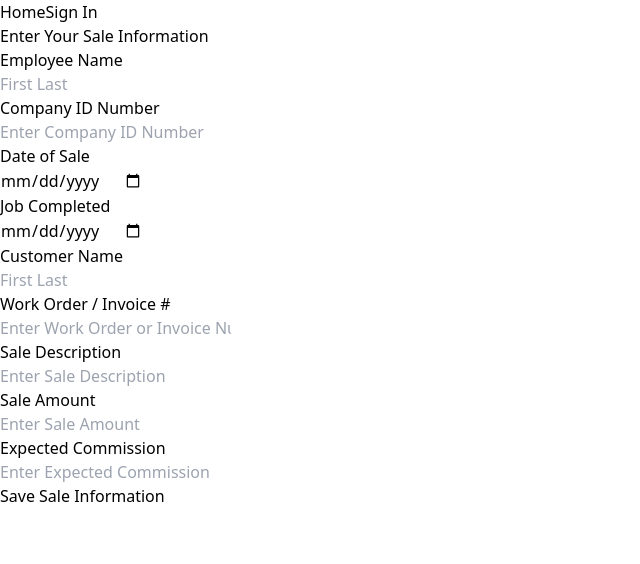
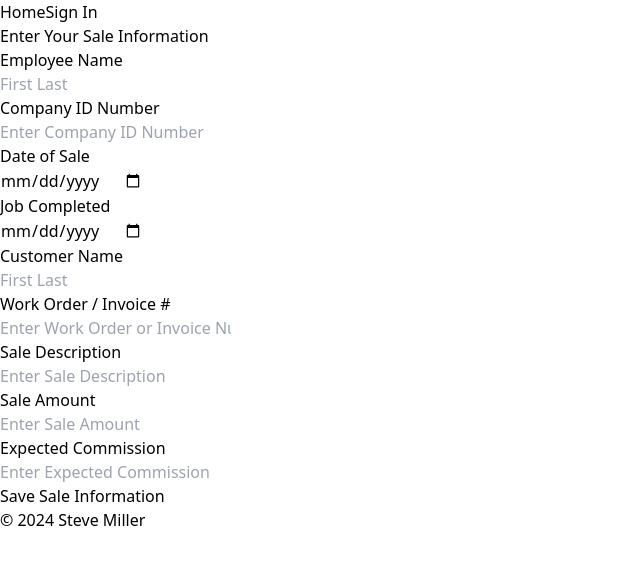
Before and after one commit to coding812/SpiffTracker, a React (Vite) app in the folder client/: page / in a window 1280 px wide. Shown: the top 564 px of the page, without its empty margins (0-640 px from the left). Built offline with nearby package versions, Linux system fonts and the light colour scheme.

Commit message:
Added footer with copyright and link to personal site

```diff
--- a/client/src/App.jsx
+++ b/client/src/App.jsx
@@ -1,14 +1,17 @@
 
 import { Outlet } from "react-router-dom";
-import Navbar from "./components/Navbar";
 import { ToastContainer} from "react-toastify";
 import "react-toastify/dist/ReactToastify.css";
+
+import Navbar from "./components/Navbar";
+import Footer from "./components/Footer";
 
 const App = () => {
   return (
     <div className="w-full p-6">
       <Navbar />
       <Outlet />
+      <Footer />
       <ToastContainer />
     </div>
   );
--- /dev/null
+++ b/client/src/components/Footer.jsx
@@ -0,0 +1,7 @@
+export default function Footer() {
+    return (
+        <footer className="flex justify-end items-center h-16 bg-background  text-md ">
+        <p>© 2024 <a href="https://www.stevemillertime.com/" target="_blank" className="text-red-500 hover:underline">Steve Miller</a></p>
+        </footer>
+    );
+}
```
